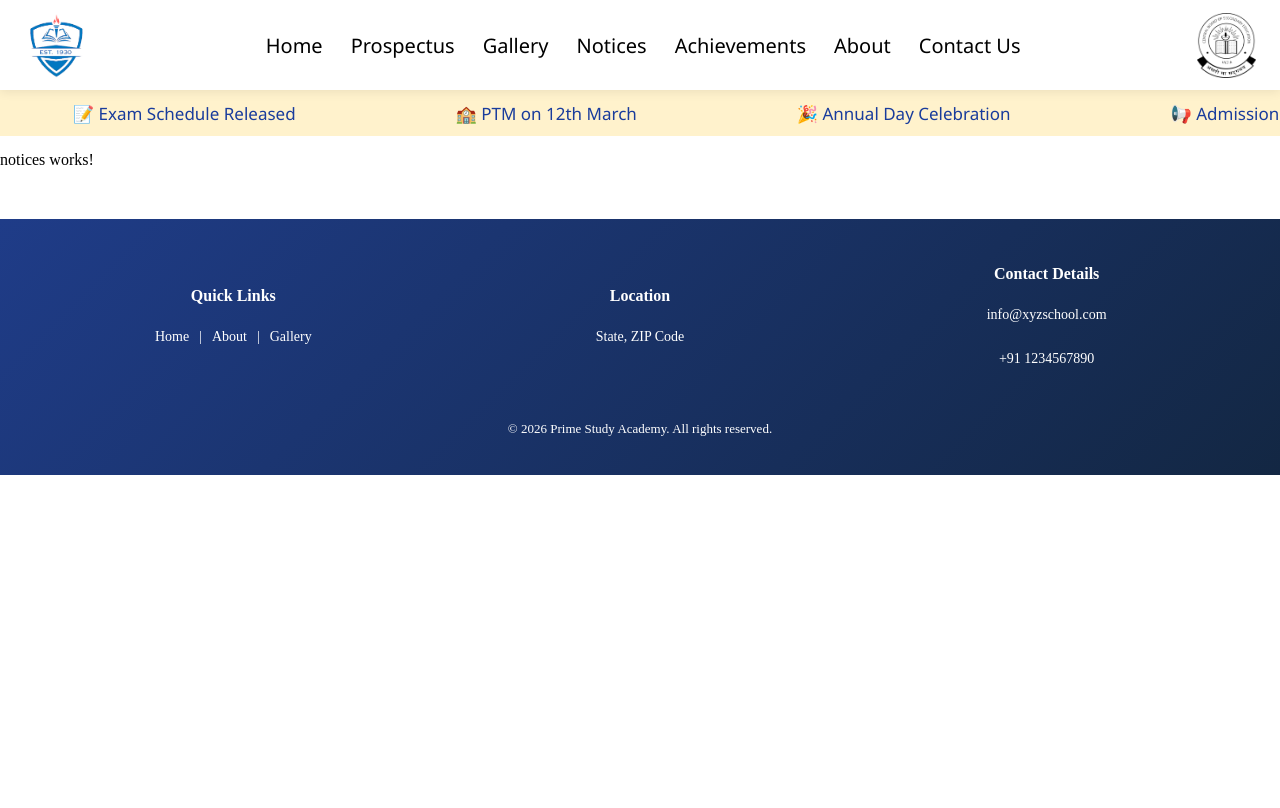
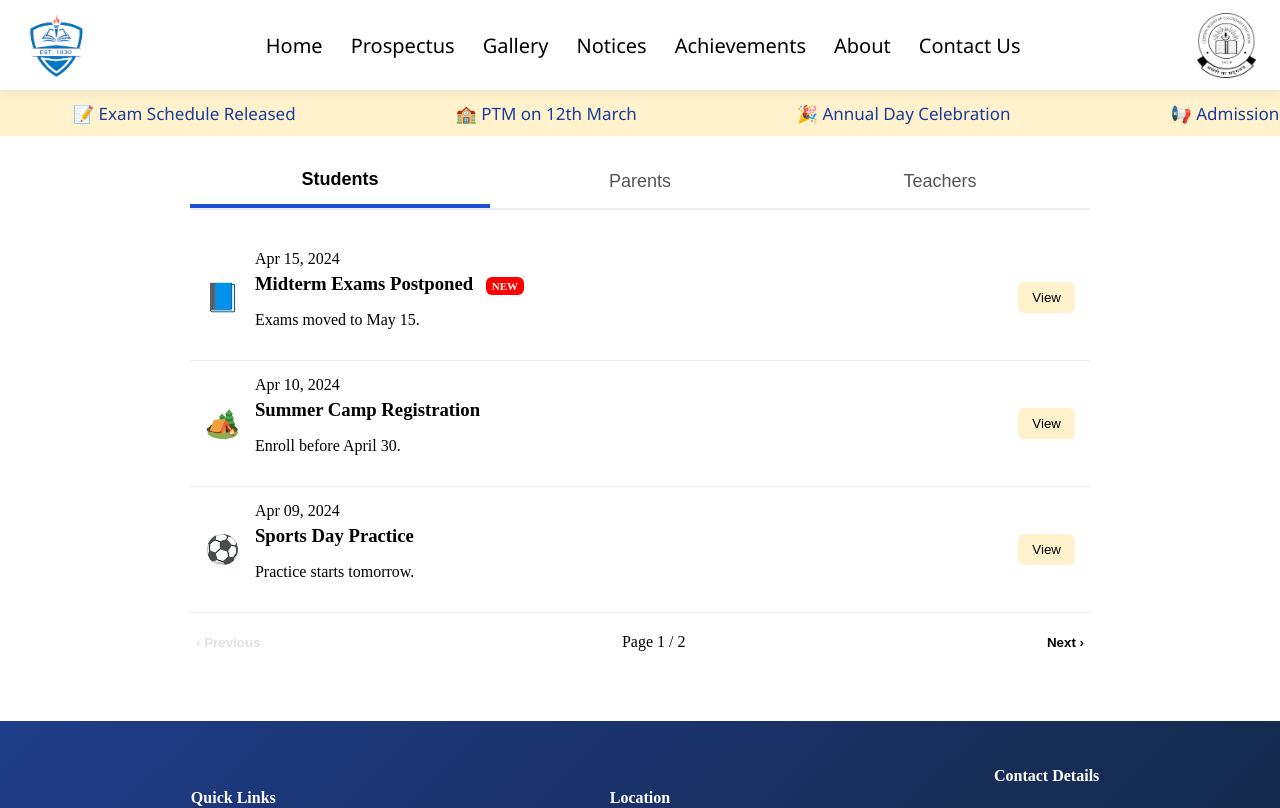
Before and after one commit to AtanuHacks/Student_MS, an Angular app: page /notices in a window 1280 px wide. Shown: the top 808 px of the page. Built offline with nearby package versions, Linux system fonts and the light colour scheme.

Commit message:
Notice Added

```diff
--- a/src/app/notices/notices.css
+++ b/src/app/notices/notices.css
@@ -0,0 +1,90 @@
+.notice-container {
+  max-width: 900px;
+  margin: auto;
+  background: #fff;
+  padding: 20px;
+  border-radius: 12px;
+}
+
+.tabs {
+  display: flex;
+  border-bottom: 2px solid #eee;
+  margin-bottom: 25px;
+}
+
+.tab {
+  flex: 1;
+  padding: 14px;
+  border: none;
+  background: none;
+  font-size: 18px;
+  cursor: pointer;
+  color: #555;
+}
+
+.tab.active {
+  border-bottom: 4px solid #1f4fd8;
+  font-weight: 600;
+  color: #000;
+}
+
+.section-title {
+  font-size: 22px;
+  margin-bottom: 20px;
+}
+
+.notice-card {
+  display: flex;
+  align-items: center;
+  gap: 15px;
+  padding: 15px;
+  border-bottom: 1px solid #eee;
+}
+
+.icon {
+  font-size: 28px;
+}
+
+.notice-content {
+  flex: 1;
+}
+
+.notice-content h3 {
+  margin: 5px 0;
+}
+
+.badge {
+  background: red;
+  color: white;
+  font-size: 11px;
+  padding: 3px 6px;
+  border-radius: 6px;
+  margin-left: 8px;
+}
+
+.btn {
+  background: #fff2cc;
+  border: none;
+  padding: 8px 14px;
+  border-radius: 6px;
+  cursor: pointer;
+}
+
+.pagination {
+  display: flex;
+  justify-content: space-between;
+  align-items: center;
+  margin-top: 20px;
+}
+
+.pagination button {
+  background: none;
+  border: none;
+  font-weight: 600;
+  cursor: pointer;
+}
+
+.pagination button:disabled {
+  opacity: 0.4;
+  cursor: not-allowed;
+}
--- a/src/app/notices/notices.html
+++ b/src/app/notices/notices.html
@@ -1 +1,73 @@
-<p>notices works!</p>
+<!DOCTYPE html>
+<html lang="en">
+<head>
+    <meta charset="UTF-8">
+    <meta name="viewport" content="width=device-width, initial-scale=1.0">
+    <title>Document</title>
+</head>
+<body>
+    <div class="notice-container">
+
+  <!-- Tabs -->
+  <div class="tabs">
+    <button
+      class="tab"
+      [class.active]="activeTab === 'student'"
+      (click)="switchTab('student')">
+      Students
+    </button>
+
+    <button
+      class="tab"
+      [class.active]="activeTab === 'parent'"
+      (click)="switchTab('parent')">
+      Parents
+    </button>
+
+    <button
+      class="tab"
+      [class.active]="activeTab === 'teacher'"
+      (click)="switchTab('teacher')">
+      Teachers
+    </button>
+  </div>
+
+  <!-- Notice Cards -->
+  <div class="notice-list">
+
+    <div class="notice-card" *ngFor="let notice of paginatedNotices">
+      <div class="icon">{{ notice.icon }}</div>
+
+      <div class="notice-content">
+        <span class="date">{{ notice.date }}</span>
+        <h3>
+          {{ notice.title }}
+          <span *ngIf="notice.isNew" class="badge">NEW</span>
+        </h3>
+        <p>{{ notice.description }}</p>
+      </div>
+
+      <button class="btn">View</button>
+    </div>
+
+  </div>
+
+  <!-- Pagination -->
+  <div class="pagination">
+    <button (click)="prevPage()" [disabled]="currentPage === 1">
+      ‹ Previous
+    </button>
+
+    <span class="page">
+      Page {{ currentPage }} / {{ totalPages }}
+    </span>
+
+    <button (click)="nextPage()" [disabled]="currentPage === totalPages">
+      Next ›
+    </button>
+  </div>
+
+</div>
+
+</body>
+</html>
--- a/src/app/notices/notices.ts
+++ b/src/app/notices/notices.ts
@@ -1,11 +1,60 @@
 import { Component } from '@angular/core';
+import { CommonModule } from '@angular/common';
 
 @Component({
   selector: 'app-notices',
-  imports: [],
+  standalone: true,
+  imports: [CommonModule],
   templateUrl: './notices.html',
   styleUrl: './notices.css',
 })
 export class Notices {
+  activeTab: 'student' | 'parent' | 'teacher' = 'student';
+  currentPage = 1;
+  pageSize = 3;
 
+  notices: any = {
+    student: [
+      { title: 'Midterm Exams Postponed', description: 'Exams moved to May 15.', date: 'Apr 15, 2024', icon: '📘', isNew: true },
+      { title: 'Summer Camp Registration', description: 'Enroll before April 30.', date: 'Apr 10, 2024', icon: '🏕️', isNew: false },
+      { title: 'Sports Day Practice', description: 'Practice starts tomorrow.', date: 'Apr 09, 2024', icon: '⚽', isNew: false },
+      { title: 'Library Books Due', description: 'Return books by Friday.', date: 'Apr 08, 2024', icon: '📚', isNew: false }
+    ],
+
+    parent: [
+      { title: 'PTM Scheduled', description: 'Meeting on April 15.', date: 'Apr 12, 2024', icon: '👨‍👩‍👧', isNew: true },
+      { title: 'Fee Reminder', description: 'Submit fees before due date.', date: 'Apr 07, 2024', icon: '💳', isNew: false }
+    ],
+
+    teacher: [
+      { title: 'Staff Meeting', description: 'Mandatory meeting at 2 PM.', date: 'Apr 11, 2024', icon: '👩‍🏫', isNew: true },
+      { title: 'Syllabus Submission', description: 'Submit by April 20.', date: 'Apr 06, 2024', icon: '📋', isNew: false }
+    ]
+  };
+
+  switchTab(tab: 'student' | 'parent' | 'teacher') {
+    this.activeTab = tab;
+    this.currentPage = 1;
+  }
+
+  get totalPages(): number {
+    return Math.ceil(this.notices[this.activeTab].length / this.pageSize);
+  }
+
+  get paginatedNotices() {
+    const start = (this.currentPage - 1) * this.pageSize;
+    return this.notices[this.activeTab].slice(start, start + this.pageSize);
+  }
+
+  nextPage() {
+    if (this.currentPage < this.totalPages) {
+      this.currentPage++;
+    }
+  }
+
+  prevPage() {
+    if (this.currentPage > 1) {
+      this.currentPage--;
+    }
+  }
 }
```
